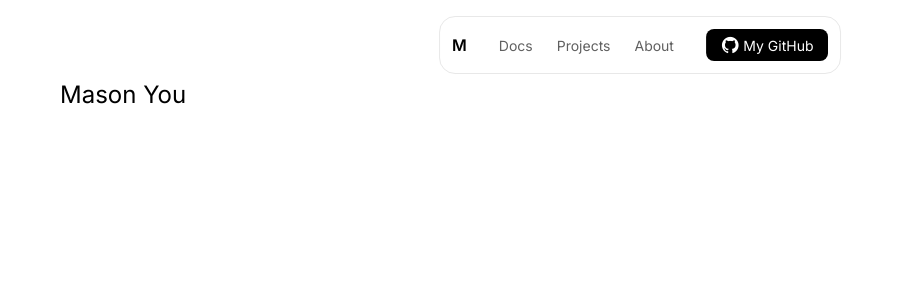
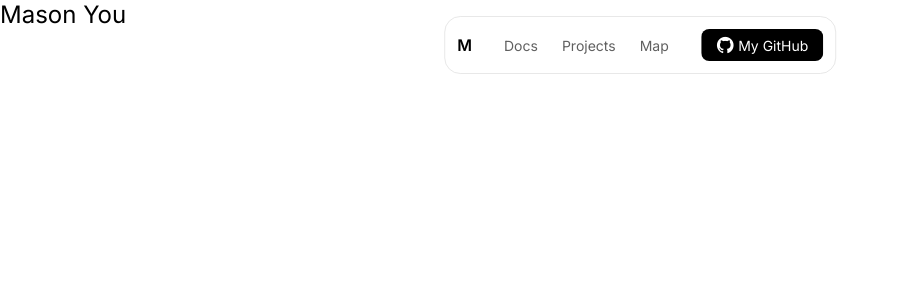
Before and after one commit to MasonYou/myDjango, a Django app: page /Docs in a window 1280 px wide. Shown: the top 300 px of the page, without its empty margins (0-902 px from the left). Run offline with Django 5.2, Linux system fonts and the light colour scheme.

Commit message:
Add Map to web

```diff
--- a/personalPortfolio/static/docs/ppDocs.css
+++ /dev/null
@@ -1,11 +0,0 @@
-@import url('https://fonts.googleapis.com/css?family=Poppins:200,300,400,500,600,700,800,900&display=swap');
-
-.mainDocs{
-    margin-top: 80px;
-    height: calc(100hv-80px);
-    padding: 0 60px;
-    display: flex;
-    align-items: center;
-    justify-content: space-between;
-    gap: 30px;
-}
--- a/personalPortfolio/templates/ppNavBar.html
+++ b/personalPortfolio/templates/ppNavBar.html
@@ -5,7 +5,7 @@
     <div class="nav-links">
         <a href="{% url 'masonDocs' %}">Docs</a>
         <a href="{% url 'masonMainPage' %}">Projects</a>
-        <a href="{% url 'masonMainPage' %}">About</a>
+        <a href="{% url 'masonMap' %}">Map</a>
     </div>
     <button onclick="goToGitHub()"><i class="ri-github-fill"></i> My GitHub</button>
 </nav>
--- a/personalPortfolio/urls.py
+++ b/personalPortfolio/urls.py
@@ -3,5 +3,6 @@ from . import views
 
 urlpatterns = [
     path('', views.home, name='masonMainPage'),
-    path('Docs', views.docs, name='masonDocs')
+    path('Docs', views.docs, name='masonDocs'),
+    path('Map', views.map, name='masonMap')
 ]
--- a/personalPortfolio/views.py
+++ b/personalPortfolio/views.py
@@ -6,3 +6,6 @@ def home(request):
 
 def docs(request):
     return render(request, 'docs/ppDocs.html', {})
+
+def map(request):
+    return render(request, 'map/ppMap.html', {})
```
Also changed, not shown: personalPortfolio/static/map/ppMap.css (added, +15 -0 lines), personalPortfolio/templates/map/ppMap.html (added, +10 -0 lines), 1 other file.
